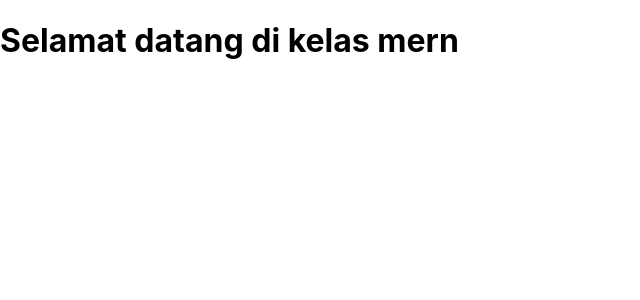
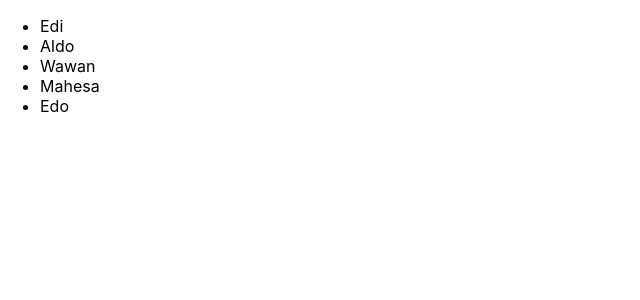
Before and after one commit to reddic/eduwork-reactjs, a React (Create React App) app: page / in a window 1280 px wide. Shown: the top 300 px of the page, without its empty margins (0-640 px from the left). Built offline with nearby package versions, Linux system fonts and the light colour scheme.

Commit message:
List rendering

```diff
--- a/src/Rendering/Pembahasan/List.jsx
+++ b/src/Rendering/Pembahasan/List.jsx
@@ -0,0 +1,19 @@
+import React from "react";
+
+export default class List extends React.Component{
+    state = {
+        users:['Edi','Aldo', 'Wawan', 'Mahesa', 'Edo']
+    }
+
+    render() {
+      return (
+        <div>
+          <ul>
+            {
+                this.state.users.map((user,i) => <li>{user}</li>)
+            }
+          </ul>
+        </div>
+      )
+    }
+}
--- a/src/Rendering/index.jsx
+++ b/src/Rendering/index.jsx
@@ -1,12 +1,11 @@
 import React from "react";
-
-import Conditional from "./Pembahasan/Conditional";
+import List from "./Pembahasan/List";
 
 export default class Rendering extends React.Component{
     render(){
         return(
             <div>
-                <Conditional/>
+                <List/>
             </div>
         )
     }
```
